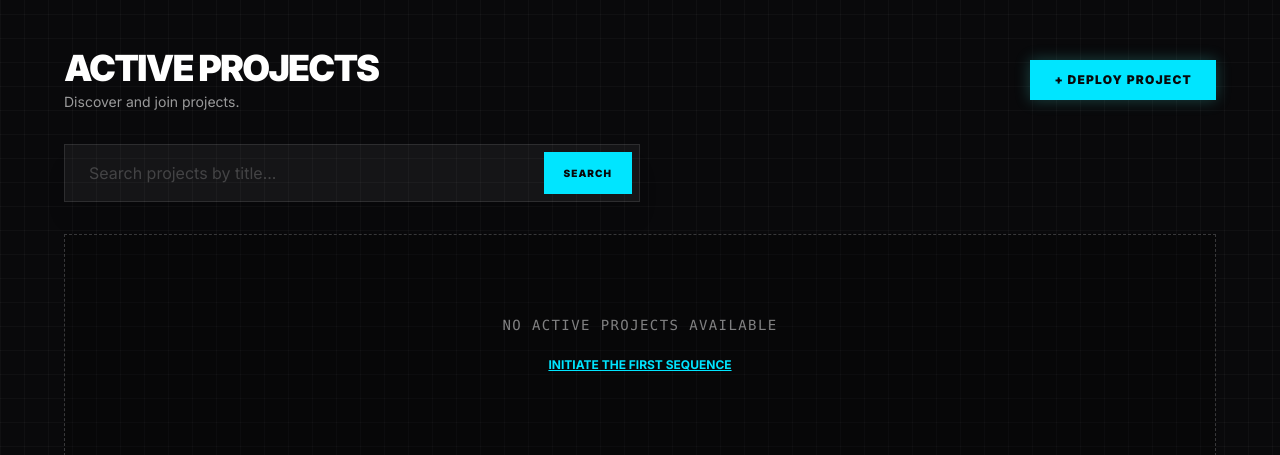
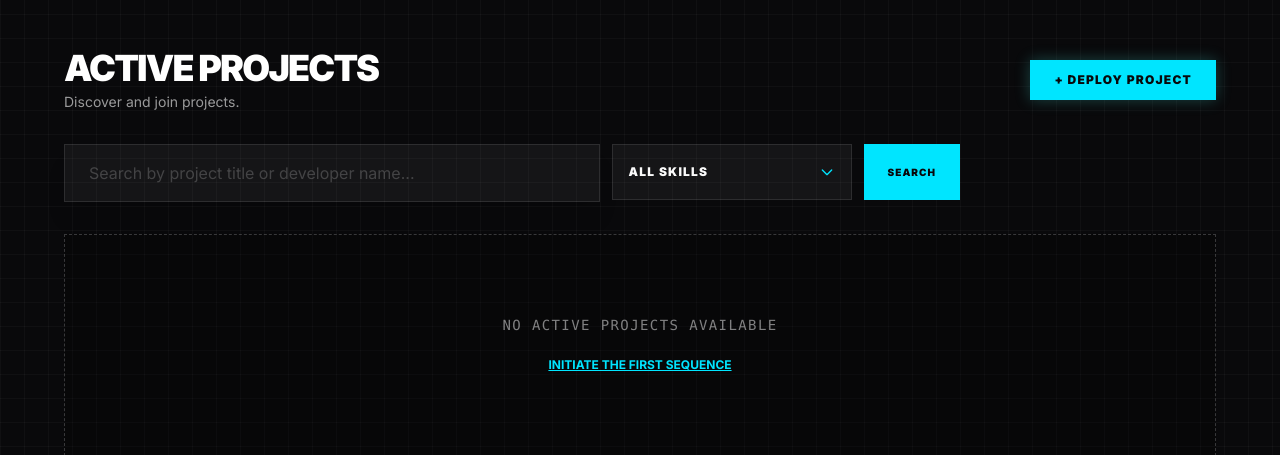
Before and after one commit to Hasan279/Gitogether, a Flask app: template templates/projects/browse.html in a window 1280 px wide. Shown: the part 130-585 px from the top of the page. Run offline with Flask 3, Linux system fonts and the light colour scheme; the template is opened without the code that fills it, so the values that code supplies are empty; some libraries are stand-ins or nearby versions.

Commit message:
filter skills

```diff
--- /dev/null
+++ b/tempCodeRunnerFile.py
@@ -0,0 +1 @@
+ import CSRFProtect
--- a/templates/projects/browse.html
+++ b/templates/projects/browse.html
@@ -17,31 +17,88 @@
     </a>
   </div>
 
-  <div class="max-w-xl">
+  <div class="max-w-4xl">
     <form
       action="{{ url_for('projects.browse') }}"
       method="GET"
-      class="relative group"
+      x-data="{ open: false, selected: '{{ skill_filter or '' }}', query: '' }"
+      @click.away="open = false"
+      class="grid grid-cols-1 md:grid-cols-[1fr_240px_auto] gap-3 items-start"
     >
-      {% if skill_filter %}
-      <input type="hidden" name="skill" value="{{ skill_filter }}" />
-      {% endif %}
       <input
         type="text"
         name="q"
-        placeholder="Search projects by title..."
+        placeholder="Search by project title or developer name..."
         value="{{ search_query or '' }}"
-        class="w-full bg-white/5 border border-white/10 rounded-2xl py-4 pl-6 pr-28 text-white placeholder:text-white/20 focus:outline-none focus:border-brand-teal/50 transition-all shadow-xl"
+        class="w-full bg-white/5 border border-white/10 rounded-2xl py-4 px-6 text-white placeholder:text-white/20 focus:outline-none focus:border-brand-teal/50 transition-all shadow-xl"
       />
+      <input type="hidden" name="skill" x-model="selected" />
+      <div class="relative w-full">
+        <button
+          type="button"
+          @click="open = !open"
+          class="w-full min-h-[56px] flex justify-between items-center bg-white/5 border border-white/10 rounded-2xl px-4 text-brand-light text-xs font-black uppercase tracking-widest hover:border-brand-teal/50 transition-all focus:outline-none"
+        >
+          <span x-text="selected === '' ? 'All Skills' : selected"></span>
+          <svg
+            class="w-4 h-4 text-brand-teal transition-transform duration-200"
+            :class="{'rotate-180': open}"
+            fill="none"
+            stroke="currentColor"
+            viewBox="0 0 24 24"
+          >
+            <path
+              stroke-linecap="round"
+              stroke-linejoin="round"
+              stroke-width="2"
+              d="M19 9l-7 7-7-7"
+            ></path>
+          </svg>
+        </button>
+
+        <div
+          x-show="open"
+          style="display: none"
+          class="absolute top-full left-0 mt-2 w-full bg-brand-dark border border-brand-teal/30 rounded-2xl shadow-2xl overflow-hidden z-50"
+        >
+          <div class="p-2 border-b border-white/10">
+            <input
+              type="text"
+              x-model="query"
+              placeholder="Search skills..."
+              class="w-full bg-white/5 border border-white/10 rounded-xl px-3 py-2 text-[10px] text-white font-bold uppercase tracking-widest placeholder:text-white/30 focus:outline-none focus:border-brand-teal/50"
+            />
+          </div>
+          <div class="max-h-60 overflow-y-auto">
+            <div
+              @click="selected = ''; open = false"
+              class="px-4 py-3 text-xs font-black uppercase tracking-widest cursor-pointer transition-colors"
+              :class="selected === '' ? 'bg-brand-teal/20 text-brand-teal border-l-2 border-brand-teal' : 'text-brand-light/60 hover:bg-white/5 hover:text-white border-l-2 border-transparent'"
+            >
+              All Skills
+            </div>
+            {% for s in skills %}
+            <div
+              x-show="'{{ s.skill_name|lower }}'.includes(query.toLowerCase())"
+              @click="selected = '{{ s.skill_name }}'; open = false"
+              class="px-4 py-3 text-xs font-black uppercase tracking-widest cursor-pointer transition-colors"
+              :class="selected === '{{ s.skill_name }}' ? 'bg-brand-teal/20 text-brand-teal border-l-2 border-brand-teal' : 'text-brand-light/60 hover:bg-white/5 hover:text-white border-l-2 border-transparent'"
+            >
+              {{ s.skill_name }}
+            </div>
+            {% endfor %}
+          </div>
+        </div>
+      </div>
       <button
         type="submit"
-        class="absolute right-2 top-2 bottom-2 bg-brand-teal text-brand-dark px-5 rounded-xl text-[10px] font-black uppercase tracking-widest hover:bg-white transition-all"
+        class="bg-brand-teal text-brand-dark px-6 rounded-xl text-[10px] font-black uppercase tracking-widest hover:bg-white transition-all min-h-[56px]"
       >
         Search
       </button>
     </form>
 
-    {% if search_query %}
+    {% if search_query or skill_filter %}
     <div class="mt-3 flex items-center gap-2">
       <span
         class="text-[9px] font-black uppercase tracking-widest text-brand-light/30"
@@ -49,8 +106,12 @@
       >
       <span
         class="text-[9px] font-black uppercase tracking-widest text-brand-teal"
-        >{{ search_query }}</span
+        >{{ search_query or 'All Projects' }}</span
       >
+      {% if skill_filter %}
+      <span class="text-[9px] font-black uppercase tracking-widest text-brand-light/30">Skill:</span>
+      <span class="text-[9px] font-black uppercase tracking-widest text-brand-teal">{{ skill_filter }}</span>
+      {% endif %}
       <a
         href="{{ url_for('projects.browse') }}"
         class="text-[9px] font-black uppercase tracking-widest text-white/20 hover:text-red-500 transition-colors ml-2 underline"
@@ -103,6 +164,15 @@
         <p class="text-brand-light/60 text-xs font-mono line-clamp-3 mb-6">
           {{ project.description }}
         </p>
+        {% if project.required_skills %}
+        <div class="flex flex-wrap gap-2 mb-4">
+          {% for skill in project.required_skills[:3] %}
+          <span class="bg-white/5 border border-white/10 text-brand-light text-[9px] font-black uppercase tracking-widest px-2.5 py-1">
+            {{ skill }}
+          </span>
+          {% endfor %}
+        </div>
+        {% endif %}
       </div>
 
       <div class="pt-4 border-t border-white/10 mt-auto flex gap-2">
```
Also changed, not shown: controllers/projects.py (+6 -1 lines), models/project.py (+35 -6 lines).
